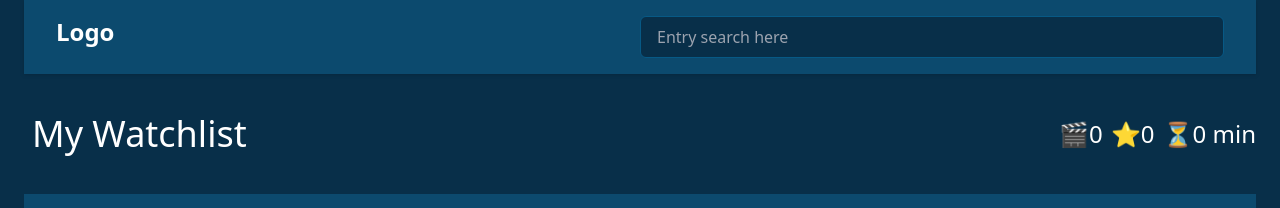
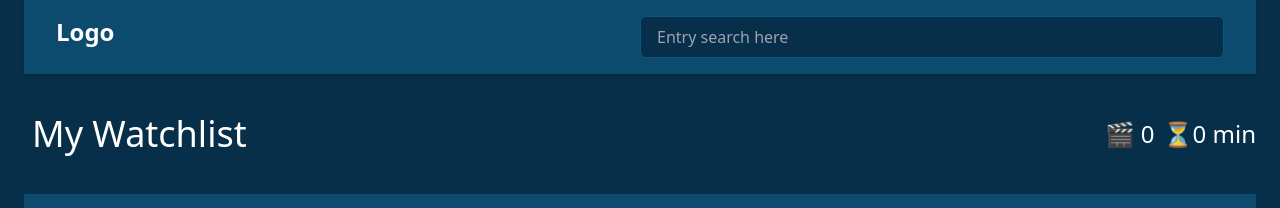
Before and after one commit to ZanderAlec/react-projects, a React (Create React App) app in the folder movie-database/: page / in a window 1280 px wide. Shown: the top 208 px of the page. Built offline with nearby package versions, Linux system fonts and the light colour scheme; no server answers; the HTML template or start-up script is replaced by a standard one.

Commit message:
persistencia de curtida e tempo de exibição

```diff
--- a/movie-database/src/MoviesPages.js
+++ b/movie-database/src/MoviesPages.js
@@ -15,6 +15,7 @@ export const MoviesPage = () => {
     const [likedMovieList, setLikedMovieList] = useState(["tt0372784", "tt1877830", "tt2975590"]);
     const [error, setError] = useState("");
     const [isLoading, setIsLoading] = useState(false);
+    const [watchedTime, setWatchedTime] = useState(0);
 
 
     function handleLikedMovie(id){
@@ -24,6 +25,11 @@ export const MoviesPage = () => {
 
     function removeLikedMovie(id){
         setLikedMovieList(likedMovieList.filter((value) => value != id));
+    }
+
+    function searchWatchList(id){
+        const likedMovie =  likedMovieList.filter(value => value == id);
+        return likedMovie.length !== 0;
     }
 
     useEffect(function () {
@@ -58,20 +64,19 @@ export const MoviesPage = () => {
 
             setMovieList([]);
             let tempList = [];
+            let time = 0;
 
             for(let id of likedMovieList){
-                console.log(id)
                 const res = await fetch(`https://www.omdbapi.com/?apikey=${key}&i=${id}`);
 
                 const data = await res.json();
-                console.log(data);
 
-
+                time += parseInt(data.Runtime.slice(0,3));
                 tempList.push(data)
             }
 
             setMovieList(tempList);
-            console.log(movieList)
+            setWatchedTime(time);
         }
 
 
@@ -88,25 +93,28 @@ export const MoviesPage = () => {
             <div class={` md:px-6 md:pb-9 relative flex flex-col items-stretch
                 ${selectedMovieId  && "sm:w-[51%] lg:w-[67%] "}
                 ${(!query || error) ? "h-screen" : "h-fit"}`}>
+
                 <Header>
                     <Search query={query} setQuery={setQuery} />
                 </Header>
 
+                {/*Titulo e infos*/}
                 <div className="grow-0  flex flex-col lg:flex-row justify-between items-center	 py-10	">
                     <h2 className="text-white text-2xl	md:text-4xl text-center lg:text-left break-words  px-2 ">
                         {query ? `Results of ${query}` : "My Watchlist"}
                     </h2>
+
                     <div className="flex justify-between text-1xl md:text-2xl	font-light text-white	">
                         {query ? <h3 >Found {movieList.length} results</h3>
                             : <div className="flex ">
-                                <h3 className="pr-2">🎬0</h3>
-                                <h3 className="pr-2">⭐0</h3>
-                                <h3>⏳0 min</h3>
+                                <h3 className="pr-2">🎬 {movieList.length} </h3>
+                                <h3>⏳{watchedTime} min</h3>
                             </div>}
 
                     </div>
                 </div>
 
+                {/*lista de filmes*/}
                 <div className="bg-sky-900 py-8  grow pl-2 sm:pl-0">
                     <div className="  mx-auto flex sm:justify-center   gap-2 xl:gap-6  h-full  flex-wrap">
 
@@ -130,13 +138,16 @@ export const MoviesPage = () => {
 
             </div>
 
-
+            {/*Filme selecionado*/}
             {selectedMovieId &&
                 <MovieInfo toggleClick={() => setSelectedMovieId(null)}
                 setLikedMovie = {handleLikedMovie}
                 removeLikedMovie = {removeLikedMovie}
                 apikey = {key}
-                selectedId={selectedMovieId}/>
+                selectedId={selectedMovieId}
+                isliked = {searchWatchList(selectedMovieId)}
+                />
+
             }
         </div>
     )
--- a/movie-database/src/movieInfo.js
+++ b/movie-database/src/movieInfo.js
@@ -2,9 +2,9 @@ import heartIcon from "./assets/heart-icon.png";
 import fillHeartIcon from "./assets/heart-icon-filled.png"
 import { useEffect, useState } from "react";
 
-export const MovieInfo = ({ apikey, selectedId, toggleClick, setLikedMovie, removeLikedMovie}) => {
+export const MovieInfo = ({ apikey, isliked, selectedId, toggleClick, setLikedMovie, removeLikedMovie}) => {
 
-    const [liked, setLiked] = useState(false);
+    const [liked, setLiked] = useState(isliked);
     const [movieDetails, setMovieDetails] = useState({});
 
     function handleLikeClick(){
@@ -18,7 +18,7 @@ export const MovieInfo = ({ apikey, selectedId, toggleClick, setLikedMovie, remo
 
             const data = await res.json();
 
-            console.log(data);
+            setLiked(isliked);
             setMovieDetails(data);
         }
 
```
Also changed, not shown: movie-database/src/Watchlist.js (line endings or trailing spaces).
